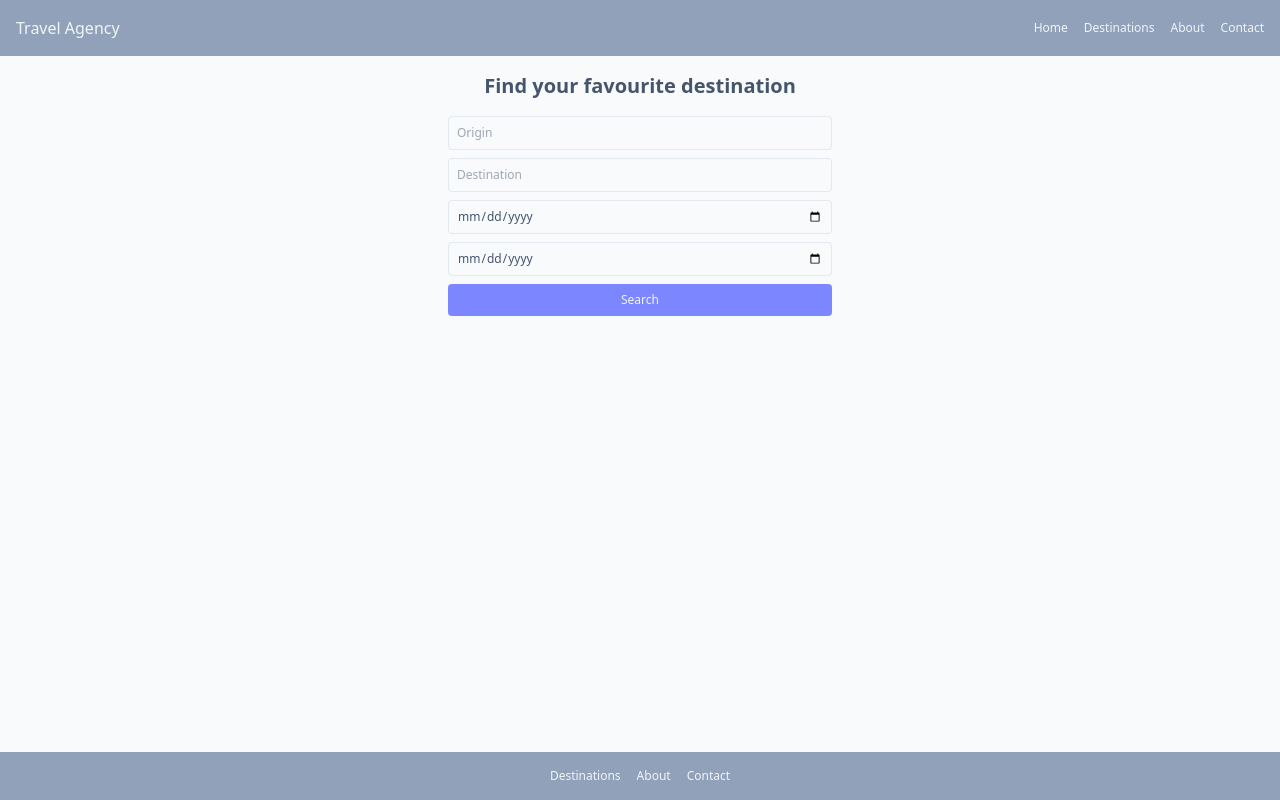
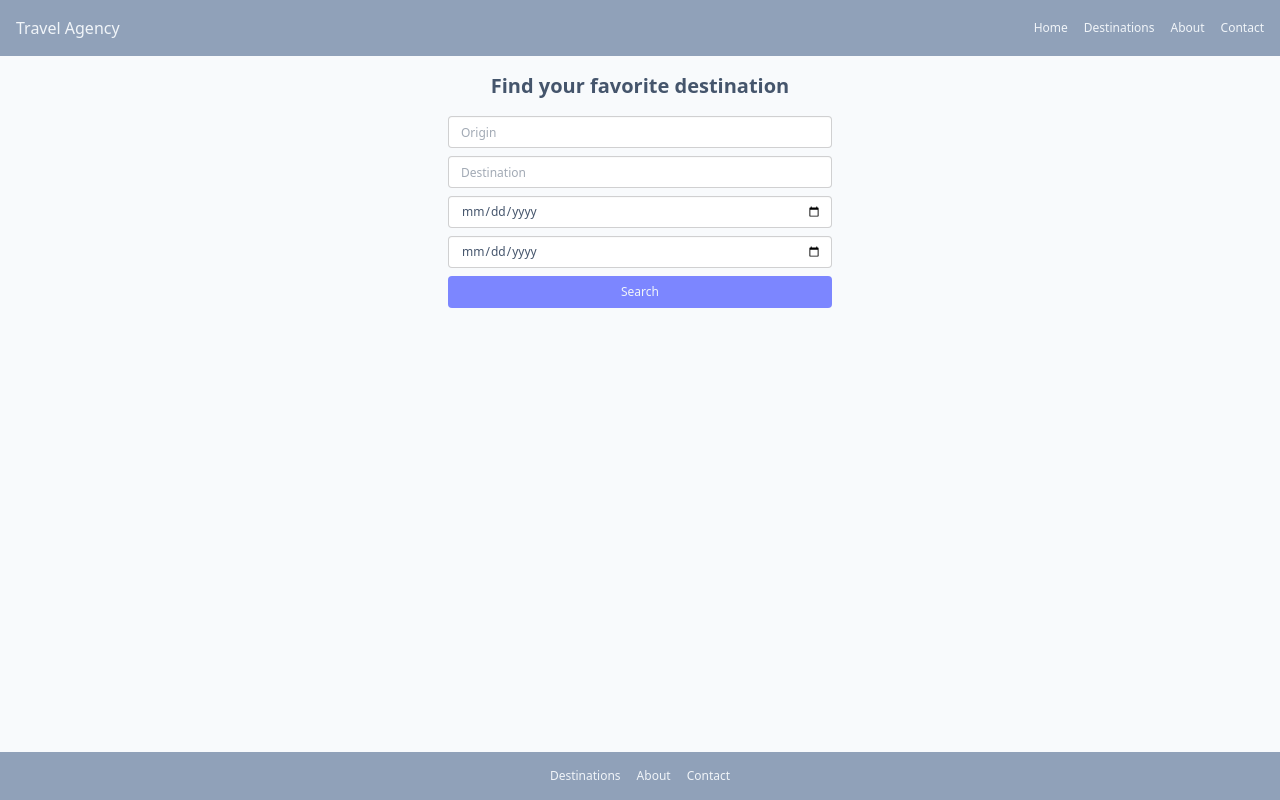
Before and after one commit to monica-mateescu/travel-agency-react, a React (Vite) app: page / in a window 1280 px wide. Built offline with nearby package versions, Linux system fonts and the light colour scheme.

Commit message:
use daisyUi classes for inputs

```diff
--- a/src/components/Contact.jsx
+++ b/src/components/Contact.jsx
@@ -5,43 +5,31 @@ const Contact = () => {
     <section className="py-4 text-center text-slate-600">
       <h1 className="text-slate-600 text-xl font-semibold mb-4">Contact Us</h1>
       <form className="flex flex-col w-sm mx-auto">
-        <label
-          htmlFor="name"
-          aria-label="Your full name"
-          className="rounded mb-2"
-        >
+        <label htmlFor="name" aria-label="Your full name" className="mb-2">
           <input
             type="text"
             name="name"
             placeholder="Your full name"
             id="name"
-            className="w-full border border-slate-200 p-2 rounded text-xs outline-0"
+            className="w-full input input-sm"
           />
         </label>
-        <label
-          htmlFor="email"
-          aria-label="Your address email"
-          className="rounded mb-2"
-        >
+        <label htmlFor="email" aria-label="Your address email" className="mb-2">
           <input
             type="text"
             name="email"
             placeholder="name@example.com"
             id="email"
-            className="w-full border border-slate-200 p-2 rounded text-xs outline-0"
+            className="w-full input input-sm"
           />
         </label>
-        <label
-          htmlFor="message"
-          aria-label="Your message"
-          className="rounded mb-2"
-        >
+        <label htmlFor="message" aria-label="Your message" className="mb-2">
           <textarea
             name="message"
             placeholder="Type your message here.."
             rows={4}
             id="message"
-            className="w-full border border-slate-200 p-2 rounded text-xs outline-0"
+            className="w-full textarea textarea-sm"
           ></textarea>
         </label>
         <Button name={"Send your message"} />
--- a/src/components/shared/Search.jsx
+++ b/src/components/shared/Search.jsx
@@ -3,49 +3,41 @@ const Search = () => {
   return (
     <section className="py-4 text-center text-slate-600">
       <h1 className="text-slate-600 text-xl font-semibold mb-4">
-        Find your favourite destination
+        Find your favorite destination
       </h1>
       <form className="flex flex-col w-sm mx-auto">
-        <label htmlFor="origin" aria-label="Origin" className="rounded mb-2">
+        <label htmlFor="origin" aria-label="Origin" className="mb-2">
           <input
             type="text"
             name="origin"
             placeholder="Origin"
             id="origin"
-            className="w-full border border-slate-200 p-2 rounded text-xs outline-0"
+            className="w-full input input-sm"
           />
         </label>
-        <label
-          htmlFor="destination"
-          aria-label="Destination"
-          className="rounded mb-2"
-        >
+        <label htmlFor="destination" aria-label="Destination" className="mb-2">
           <input
             type="text"
             name="destination"
             placeholder="Destination"
             id="destination"
-            className="w-full border border-slate-200 p-2 rounded text-xs outline-0"
+            className="w-full input input-sm"
           />
         </label>
-        <label
-          htmlFor="departure"
-          aria-label="Departure"
-          className="rounded mb-2"
-        >
+        <label htmlFor="departure" aria-label="Departure" className="mb-2">
           <input
             type="date"
             name="departure"
             id="departure"
-            className="w-full border border-slate-200 p-2 rounded text-xs outline-0"
+            className="w-full input input-sm"
           />
         </label>
-        <label htmlFor="return" aria-label="Return" className="rounded mb-2">
+        <label htmlFor="return" aria-label="Return" className="mb-2">
           <input
             type="date"
             name="return"
             id="return"
-            className="w-full border border-slate-200 p-2 rounded text-xs outline-0"
+            className="w-full input input-sm"
           />
         </label>
         <Button name={"Search"} />
```
